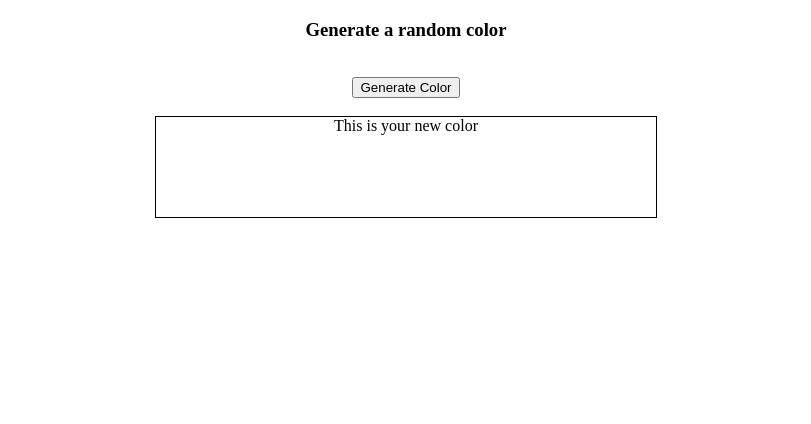
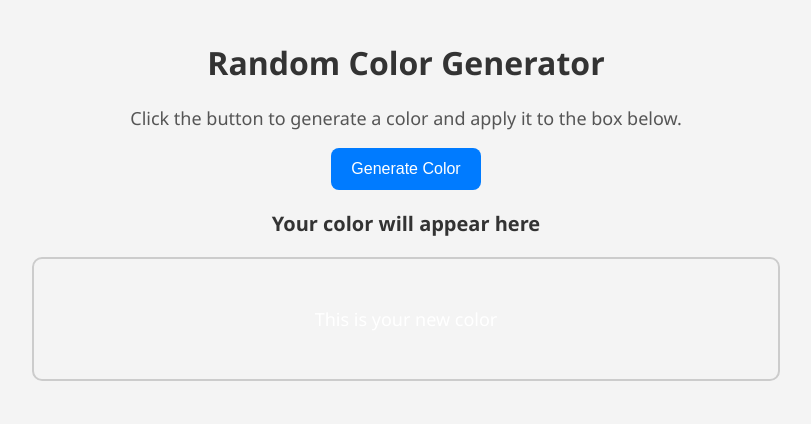
Before and after one commit to AmrutaKhande/web-learning, a plain HTML site: page Javascript/Part10/activity.html in a window 1280 px wide. Shown: the whole page, without its empty margins (234-1045 px from the left). Drawn offline with Linux system fonts and the light colour scheme.

Commit message:
Updated HTML and CSS design for color generator

```diff
--- a/Javascript/Part10/activity.css
+++ b/Javascript/Part10/activity.css
@@ -1,4 +1,4 @@
-body {
+/* body {
     text-align: center;
 }
 
@@ -7,4 +7,54 @@ div {
     width: 500px;
     border: 1px solid black;
     margin: auto;
+} */
+
+body {
+    text-align: center;
+    font-family: 'Segoe UI', sans-serif;
+    background: #f4f4f4;
+    margin: 0;
+    padding: 20px;
 }
+
+h1 {
+    color: #333;
+}
+
+p {
+    color: #555;
+    font-size: 18px;
+}
+
+button {
+    padding: 12px 20px;
+    font-size: 16px;
+    border: none;
+    background-color: #007bff;
+    color: white;
+    border-radius: 8px;
+    cursor: pointer;
+    transition: background-color 0.3s ease;
+}
+
+button:hover {
+    background-color: #0056b3;
+}
+
+#colorCode {
+    margin-top: 20px;
+    font-size: 20px;
+    color: #333;
+}
+
+#colorBox {
+    height: 120px;
+    width: 60%;
+    margin: 20px auto;
+    border: 2px solid #ccc;
+    border-radius: 10px;
+    line-height: 120px;
+    font-size: 18px;
+    color: white;
+    transition: background-color 0.5s ease;
+}
--- a/Javascript/Part10/activity.html
+++ b/Javascript/Part10/activity.html
@@ -1,4 +1,4 @@
-<!DOCTYPE html>
+<!-- <!DOCTYPE html>
 <html lang="en">
 <head>
     <meta charset="UTF-8">
@@ -15,4 +15,22 @@
     <br />
     <script src="activity.js"></script>
 </body>
+</html> -->
+
+<!DOCTYPE html>
+<html lang="en">
+<head>
+    <meta charset="UTF-8" />
+    <meta name="viewport" content="width=device-width, initial-scale=1.0"/>
+    <title>Random Color Generator</title>
+    <link rel="stylesheet" href="activity.css" />
+</head>
+<body>
+    <h1>Random Color Generator</h1>
+    <p>Click the button to generate a color and apply it to the box below.</p>
+    <button id="colorBtn">Generate Color</button>
+    <h3 id="colorCode">Your color will appear here</h3>
+    <div id="colorBox">This is your new color</div>
+    <script src="activity.js"></script>
+</body>
 </html>
```
